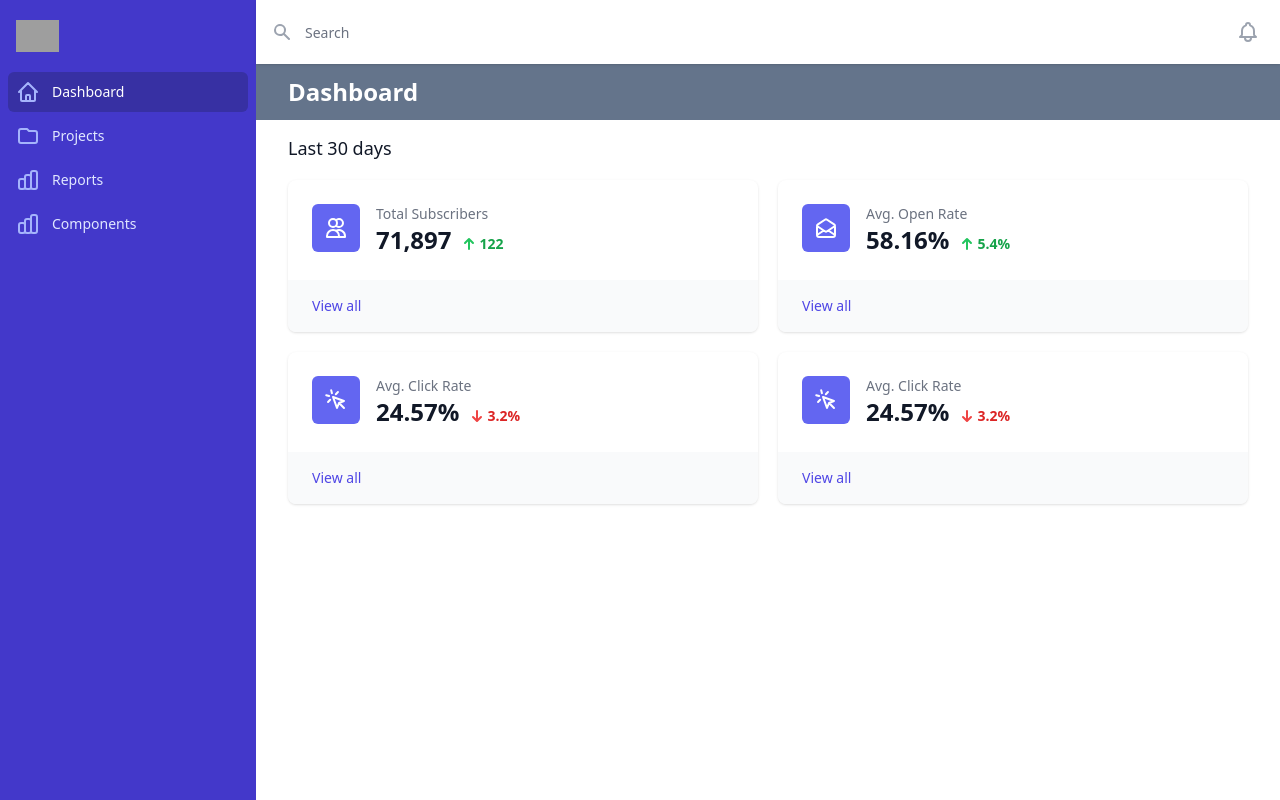
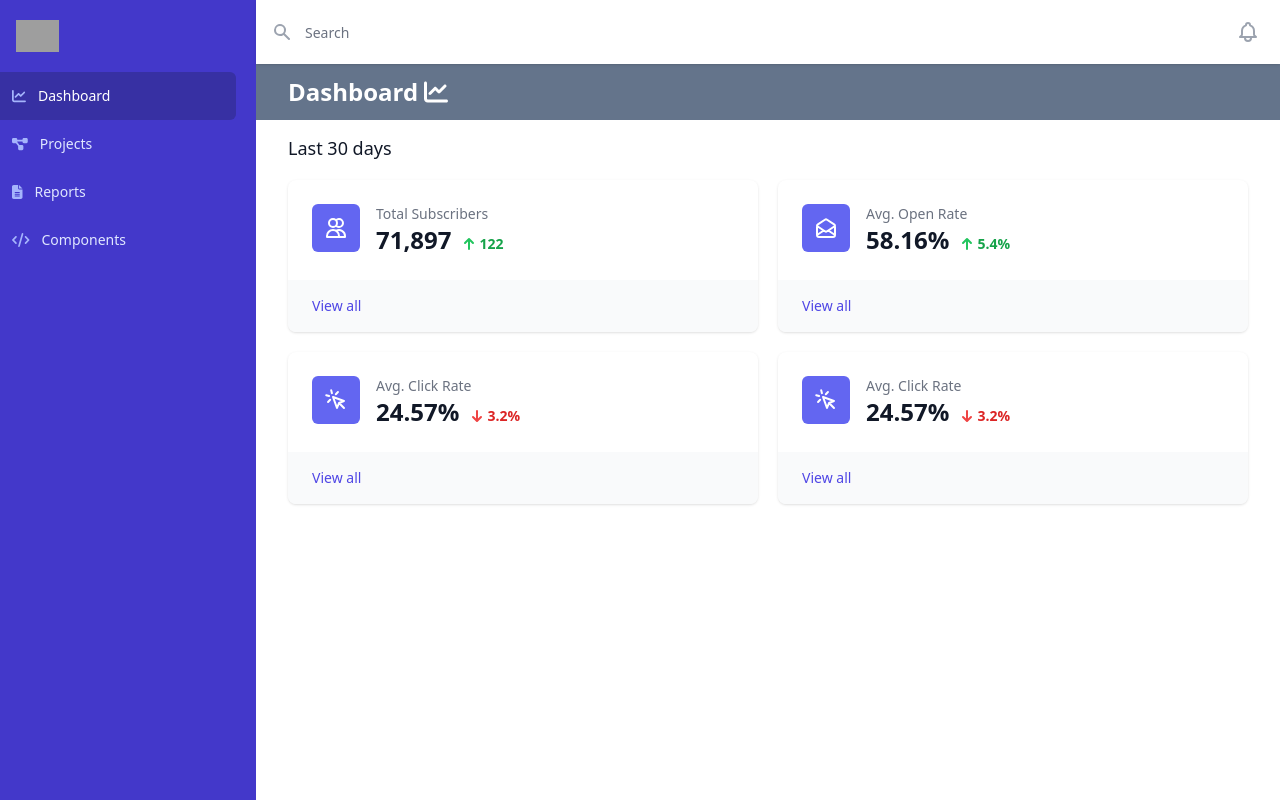
Before and after one commit to benjaminkent/vite-tailwindui, a Vue app: page / in a window 1280 px wide. Built offline with nearby package versions, Linux system fonts and the light colour scheme; grey boxes are pictures that could not be loaded; a web font is replaced by a local one.

Commit message:
use fa icons and update nav styles

```diff
--- a/src/main.ts
+++ b/src/main.ts
@@ -3,9 +3,14 @@ import App from './App.vue'
 import router from './router/index'
 import './index.css'
 import { library } from '@fortawesome/fontawesome-svg-core'
-import { faPhone } from '@fortawesome/free-solid-svg-icons'
+import {
+  faChartLine,
+  faCode,
+  faDiagramProject,
+  faFileLines,
+} from '@fortawesome/free-solid-svg-icons'
 import { FontAwesomeIcon } from '@fortawesome/vue-fontawesome'
 
-library.add(faPhone)
+library.add(faChartLine, faCode, faDiagramProject, faFileLines)
 
 createApp(App).use(router).component('fa-icon', FontAwesomeIcon).mount('#app')
--- a/src/views/Layout.vue
+++ b/src/views/Layout.vue
@@ -57,7 +57,7 @@
               />
             </div>
             <div class="mt-5 flex-1 h-0 overflow-y-auto">
-              <nav class="px-2 space-y-1">
+              <nav class="pr-5">
                 <router-link
                   v-for="item in navigation"
                   :key="item.name"
@@ -66,11 +66,11 @@
                     item.current.value
                       ? 'bg-indigo-800 text-white'
                       : 'text-indigo-100 hover:bg-indigo-600',
-                    'group flex items-center px-2 py-2 text-base font-medium rounded-md',
+                    'group flex items-center px-3 py-3 text-base font-medium rounded-r-md',
                   ]"
                 >
-                  <component
-                    :is="item.icon"
+                  <fa-icon
+                    :icon="item.icon"
                     class="mr-4 flex-shrink-0 h-6 w-6 text-indigo-300"
                     aria-hidden="true"
                   />
@@ -98,7 +98,7 @@
           />
         </div>
         <div class="mt-5 flex-1 flex flex-col">
-          <nav class="flex-1 px-2 pb-4 space-y-1">
+          <nav class="flex-1 pr-5 pb-4">
             <router-link
               v-for="item in navigation"
               :key="item.name"
@@ -107,11 +107,11 @@
                 item.current.value
                   ? 'bg-indigo-800 text-white'
                   : 'text-indigo-100 hover:bg-indigo-600',
-                'group flex items-center px-2 py-2 text-sm font-medium rounded-md',
+                'group flex items-center px-3 py-3 text-sm font-medium rounded-r-md',
               ]"
             >
-              <component
-                :is="item.icon"
+              <fa-icon
+                :icon="item.icon"
                 class="mr-3 flex-shrink-0 h-6 w-6 text-indigo-300"
                 aria-hidden="true"
               />
@@ -170,6 +170,7 @@
           <div class="max-w-7xl mx-auto px-4 sm:px-6 md:px-8 py-3 bg-slate-500">
             <h1 class="text-2xl font-semibold text-white capitalize">
               {{ pageName }}
+              <fa-icon :icon="['fas', 'chart-line']" />
             </h1>
           </div>
           <div class="max-w-7xl mx-auto p-4 sm:px-6 md:px-8">
@@ -190,14 +191,7 @@ import {
   TransitionChild,
   TransitionRoot,
 } from '@headlessui/vue'
-import {
-  BellIcon,
-  ChartBarIcon,
-  FolderIcon,
-  HomeIcon,
-  MenuAlt2Icon,
-  XIcon,
-} from '@heroicons/vue/outline'
+import { BellIcon, MenuAlt2Icon, XIcon } from '@heroicons/vue/outline'
 import { SearchIcon } from '@heroicons/vue/solid'
 
 const sidebarOpen = ref(false)
@@ -206,13 +200,28 @@ const pageName = computed(() => route.name)
 const path = computed(() => route.path)
 
 const navigation = [
-  { name: 'Dashboard', to: '/', icon: HomeIcon, current: ref(false) },
-  { name: 'Projects', to: '/projects', icon: FolderIcon, current: ref(false) },
-  { name: 'Reports', to: '/reports', icon: ChartBarIcon, current: ref(false) },
+  {
+    name: 'Dashboard',
+    to: '/',
+    icon: ['fas', 'chart-line'],
+    current: ref(false),
+  },
+  {
+    name: 'Projects',
+    to: '/projects',
+    icon: ['fas', 'diagram-project'],
+    current: ref(false),
+  },
+  {
+    name: 'Reports',
+    to: '/reports',
+    icon: ['fas', 'file-lines'],
+    current: ref(false),
+  },
   {
     name: 'Components',
     to: '/components',
-    icon: ChartBarIcon,
+    icon: ['fas', 'code'],
     current: ref(false),
   },
 ]
```
